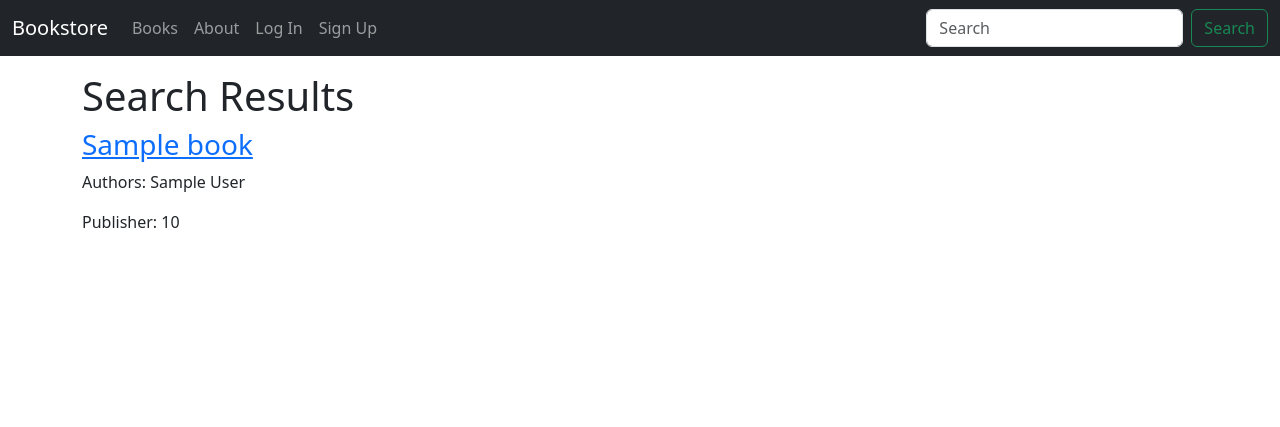
After one commit to edisonmbli/django_project_template, a Django app: template templates/books/search_results.html in a window 1280 px wide. The commit adds this page. Shown: the top 427 px of the page. Run offline with Django 4.2, Linux system fonts and the light colour scheme; the template is opened without the code that fills it: most values are stand-ins (such as "Sample title", 1, 10 or a date in 2020).

Commit message:
serach included

```diff
--- a/books/urls.py
+++ b/books/urls.py
@@ -1,8 +1,9 @@
 from django.urls import path
-from .views import BookListView, BookDetailView
+from .views import BookListView, BookDetailView, SearchResultListView
 
 
 urlpatterns = [
     path("", BookListView.as_view(), name="book_list"),
-    path("<uuid:pk>/", BookDetailView.as_view(), name="book_detail")
+    path("<uuid:pk>/", BookDetailView.as_view(), name="book_detail"),
+    path("search/", SearchResultListView.as_view(), name="search_results"),
 ]
--- a/templates/_base.html
+++ b/templates/_base.html
@@ -40,6 +40,10 @@
                         </li>
                     {% endif %}
                 </ul>
+                <form class="d-flex" action="{% url 'search_results' %}" method="get">
+                    <input class="form-control me-2" type="search" placeholder="Search" aria-label="Search" name="q" />
+                    <button class="btn btn-outline-success" type="submit">Search</button>
+                </form>
             </div>
         </div>
     </nav>
--- /dev/null
+++ b/templates/books/search_results.html
@@ -0,0 +1,14 @@
+{% extends "_base.html" %}
+
+{% block title %}Search{% endblock title %}
+
+{% block content %}
+    <h1>Search Results</h1>
+    {% for book in book_list %}
+        <div>
+            <h3><a href="{{ book.get_absolute_url }}">{{ book.title }}</a></h3>
+            <p>Authors: {{ book.author}}</p>
+            <p>Publisher: {{ book.price }}</p>
+        </div>
+    {% endfor %}
+{% endblock content %}
```
Also changed, not shown: books/views.py (+13 -0 lines).
